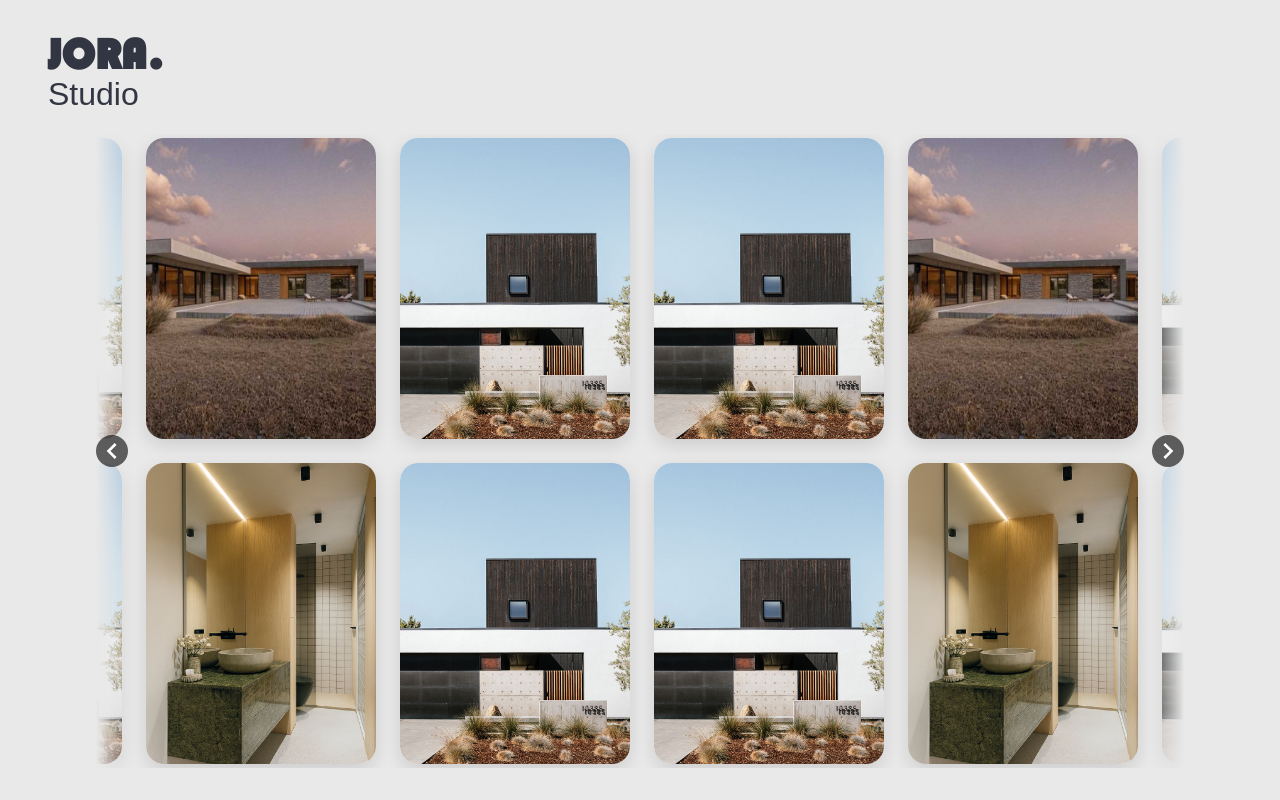
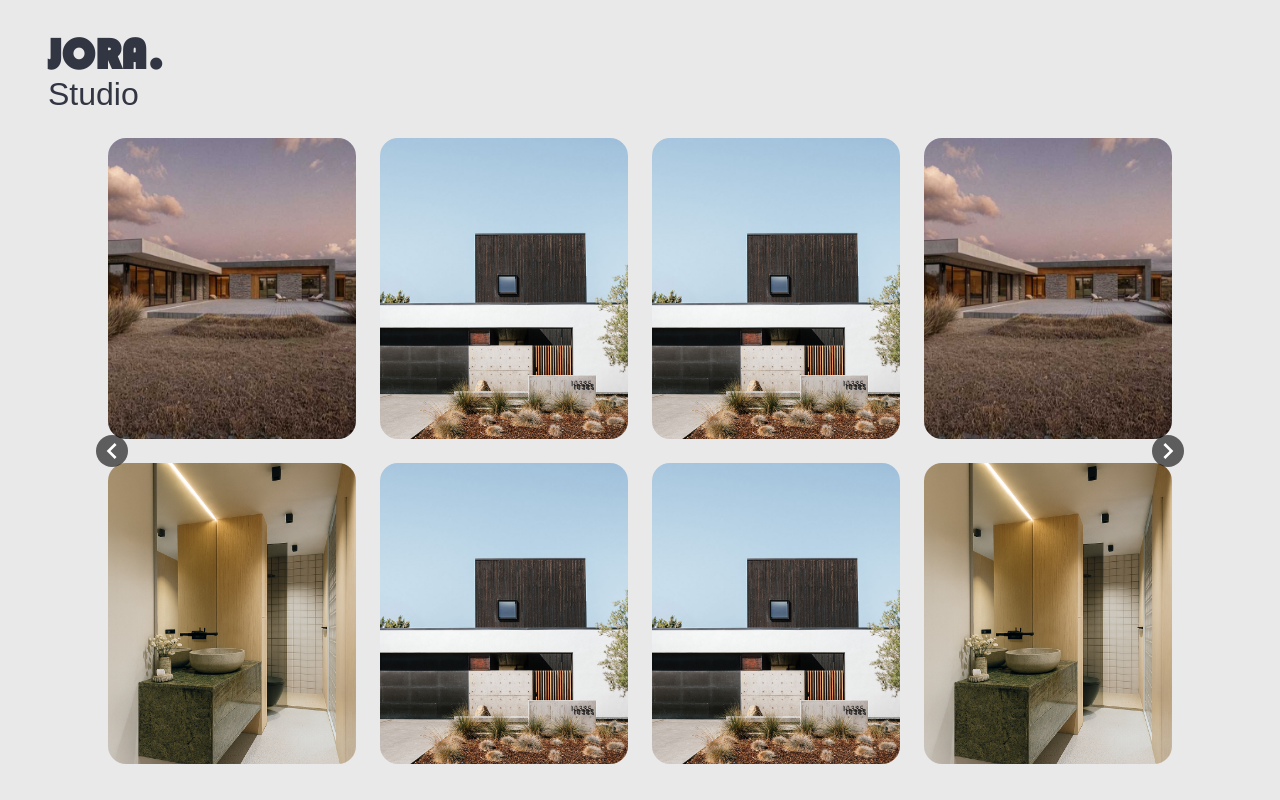
Before and after one commit to Sara-msant/jora-studio, a Vue app: page /portfolio in a window 1280 px wide. Built offline with nearby package versions, Linux system fonts and the light colour scheme; a web font is replaced by a local one.

Commit message:
remove portfolio gutters and edge fade

```diff
--- a/src/views/PortfolioView.vue
+++ b/src/views/PortfolioView.vue
@@ -113,29 +113,6 @@ const breakpoints = {
   cursor: pointer;
 }
 
-/* Viewport: gutters + fade edges */
-.portfolio-carousel :deep(.carousel__viewport) {
-  overflow: hidden;
-  box-sizing: border-box;
-  padding-left: 2.25rem;
-  padding-right: 2.25rem;
-
-  -webkit-mask-image: linear-gradient(
-    to right,
-    transparent 0,
-    black 40px,
-    black calc(100% - 40px),
-    transparent 100%
-  );
-  mask-image: linear-gradient(
-    to right,
-    transparent 0,
-    black 40px,
-    black calc(100% - 40px),
-    transparent 100%
-  );
-}
-
 /* Track: minimal padding + small nudge */
 .portfolio-carousel :deep(.carousel__track) {
   padding: 0.25rem 0;
@@ -146,13 +123,6 @@ const breakpoints = {
 .portfolio-carousel :deep(.carousel__slide) {
   padding: 0 0.75rem;
   box-sizing: border-box;
-}
-
-/* Track spacers so first/last cards don’t get clipped by viewport/mask */
-.portfolio-carousel :deep(.carousel__track)::before,
-.portfolio-carousel :deep(.carousel__track)::after {
-  content: '';
-  flex: 0 0 74px;
 }
 
 .portfolio-col {
@@ -168,7 +138,6 @@ const breakpoints = {
   background: #fff;
   border-radius: 18px;
   overflow: hidden;
-  box-shadow: 0 6px 18px rgba(0, 0, 0, 0.12);
   display: flex;
 }
 
```
